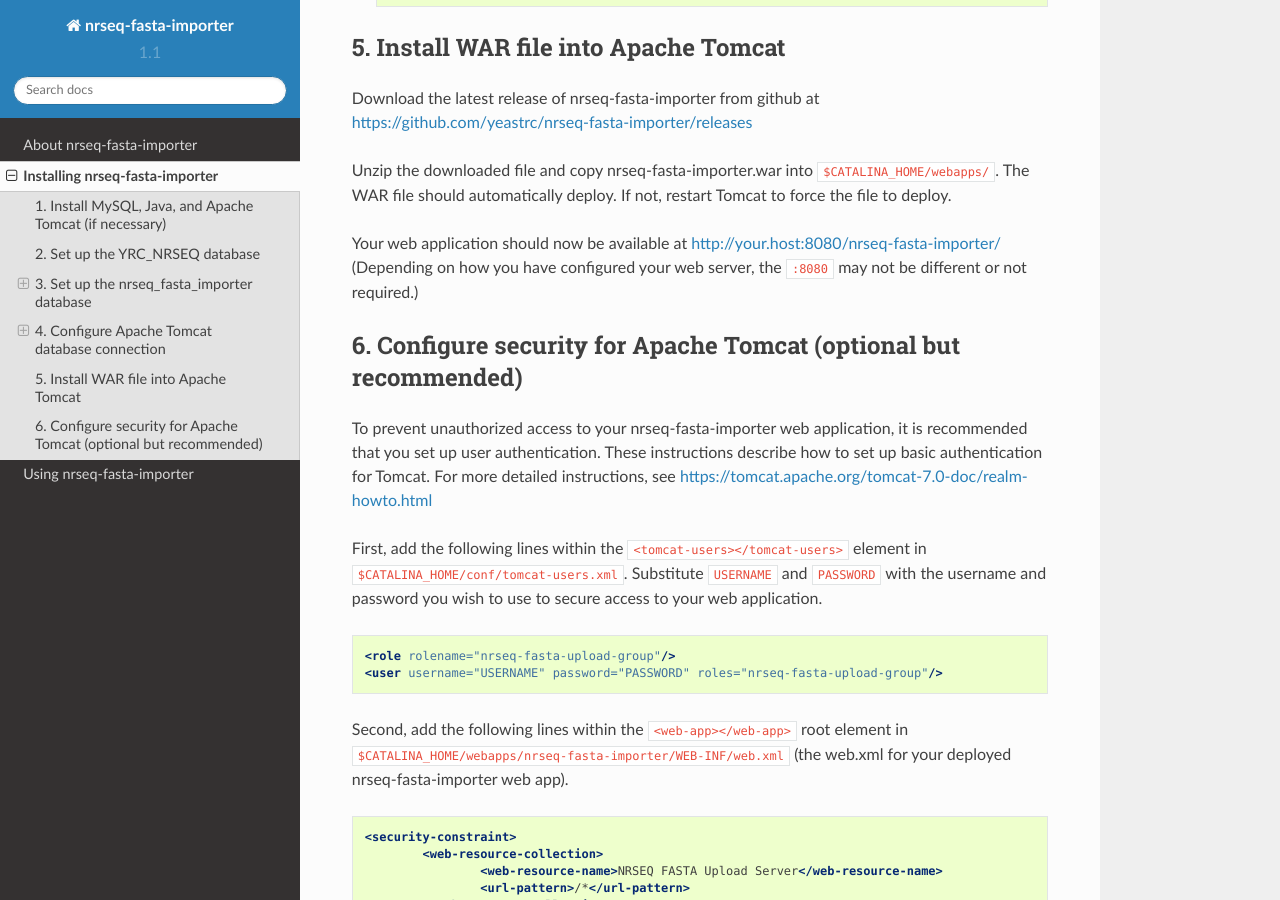
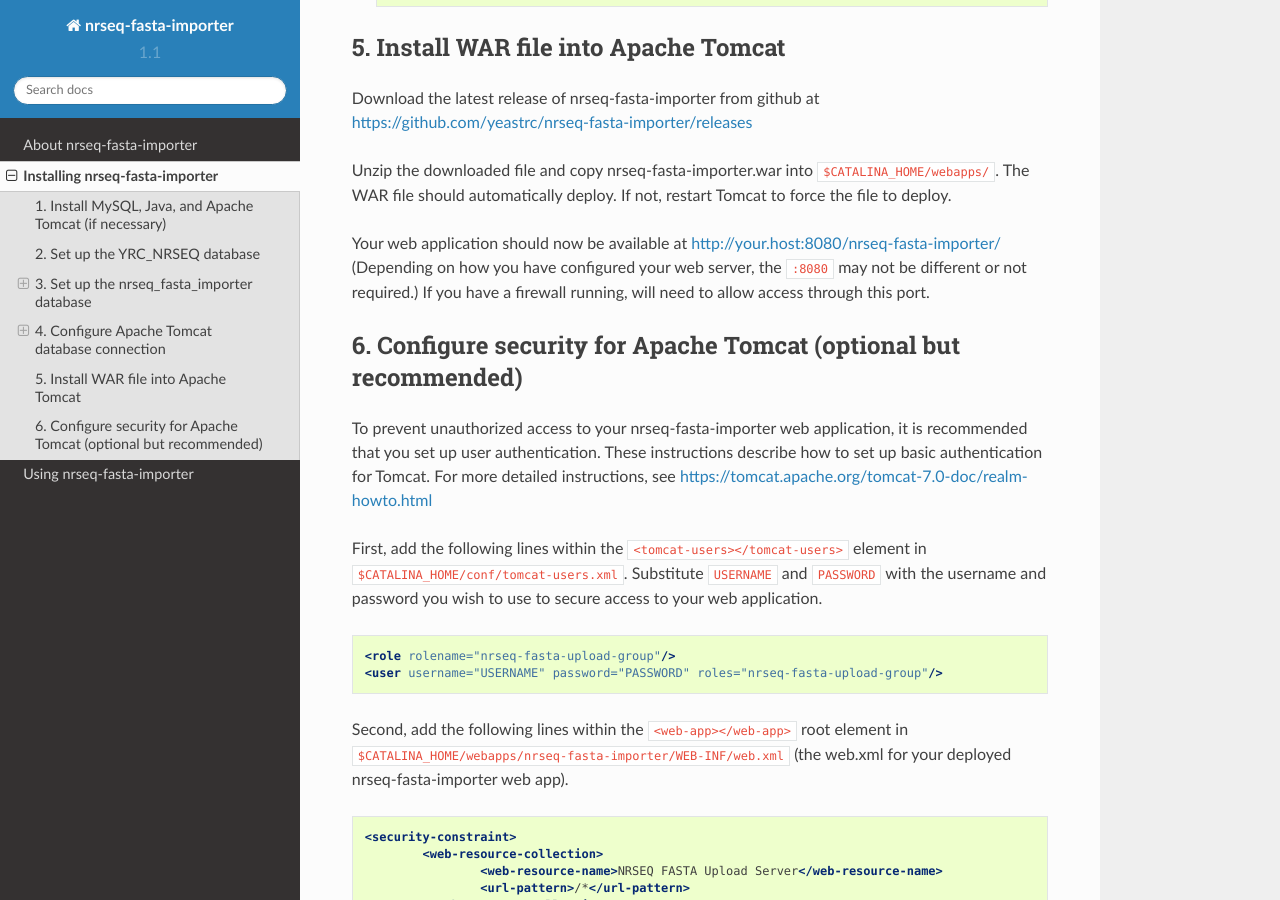
Before and after one commit to yeastrc/nrseq-fasta-importer, a Sphinx documentation site: the page built from docs/installing.rst, in a window 1280 px wide and 900 px high, scrolled down 2885 px. Built offline with Sphinx 7.4.7 and the Read the Docs theme 2.0.0, drawn with Linux system fonts in a browser that asks for light colours.

Commit message:
Updated installation docs.

```diff
--- a/docs/installing.rst
+++ b/docs/installing.rst
@@ -145,7 +145,7 @@
 
 Your web application should now be available at http://your.host:8080/nrseq-fasta-importer/
 (Depending on how you have configured your web server, the ``:8080`` may not be different or
-not required.)
+not required.) If you have a firewall running, will need to allow access through this port.
 
 
 6. Configure security for Apache Tomcat (optional but recommended)
```
